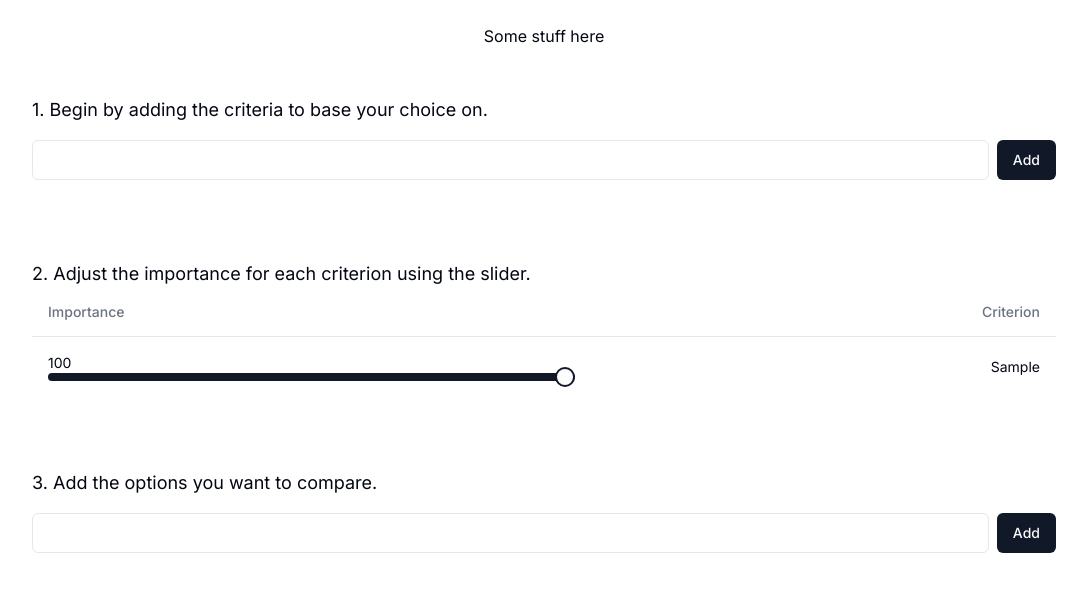
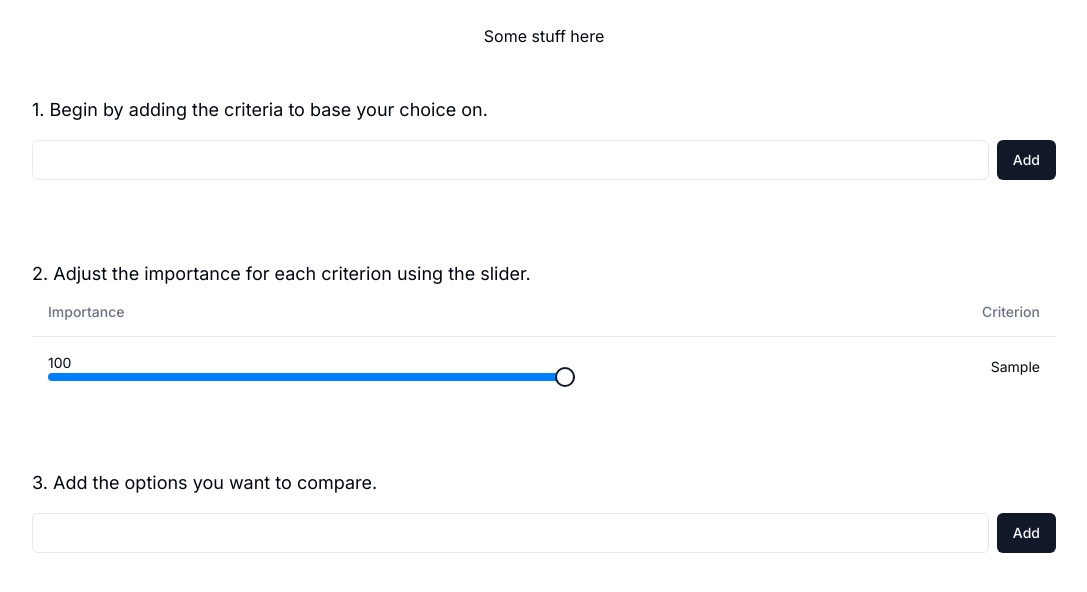
Before and after one commit to badmagick329/mgck, a Next.js app in the folder frontend/: page /choose in a window 1280 px wide. Both pictures are taken after typing "Sample" into the empty fields and a click on the button "Add". Shown: the top 592 px of the page, without its empty margins (96-1183 px from the left). Built offline with nearby package versions, Linux system fonts and the light colour scheme.

Commit message:
feat(choose): add changing colors on sliders

```diff
--- a/frontend/src/app/choose/_components/choices-table.tsx
+++ b/frontend/src/app/choose/_components/choices-table.tsx
@@ -56,6 +56,9 @@
                 <TableCell>
                   <div className='flex flex-wrap gap-2'>
                     {Object.entries(getCriteriaValues(c)).map((entry) => {
+                      const value = getCriterionValue(c, entry[0]);
+                      const sliderValue =
+                        (value || 0) * (125 / maxValue) - 125 / maxValue;
                       return (
                         <div
                           key={`${c}_${entry[0]}}`}
@@ -63,13 +66,14 @@
                         >
                           <div className='flex flex-col gap-2'>
                             <span>{entry[0]}</span>
-                            <span>{getCriterionValue(c, entry[0])}</span>
+                            <span>{value}</span>
                           </div>
                           <Slider
                             defaultValue={[1]}
                             max={maxValue}
                             min={minValue}
                             step={1}
+                            sliderValue={sliderValue}
                             onValueChange={(e: Array<number>) => {
                               setValue(entry[0], c, e[0]);
                             }}
--- a/frontend/src/app/choose/_components/criteria-table.tsx
+++ b/frontend/src/app/choose/_components/criteria-table.tsx
@@ -12,6 +12,7 @@
   GetWeight,
   SetCriterion,
 } from '@/hooks/use-choices-state';
+import { useState } from 'react';
 
 import Instruction from './instruction';
 
@@ -26,6 +27,8 @@
   getWeight,
   setCriterion,
 }: CriteriaTableProps) {
+  const [sliderValue, setSliderValue] = useState();
+
   if (getCriteria().length === 0) {
     return null;
   }
@@ -54,6 +57,7 @@
                       max={100}
                       min={1}
                       step={1}
+                      sliderValue={getWeight(c)}
                       onValueChange={(e: Array<number>) => {
                         setCriterion(c, e[0]);
                       }}
--- /dev/null
+++ b/frontend/src/components/ui/_slider.tsx
@@ -0,0 +1,27 @@
+'use client';
+
+import { cn } from '@/lib/utils';
+import * as SliderPrimitive from '@radix-ui/react-slider';
+import * as React from 'react';
+
+const Slider = React.forwardRef<
+  React.ElementRef<typeof SliderPrimitive.Root>,
+  React.ComponentPropsWithoutRef<typeof SliderPrimitive.Root>
+>(({ className, ...props }, ref) => (
+  <SliderPrimitive.Root
+    ref={ref}
+    className={cn(
+      'relative flex w-full touch-none select-none items-center',
+      className
+    )}
+    {...props}
+  >
+    <SliderPrimitive.Track className='relative h-2 w-full grow overflow-hidden rounded-full bg-secondary'>
+      <SliderPrimitive.Range className='absolute h-full bg-primary' />
+    </SliderPrimitive.Track>
+    <SliderPrimitive.Thumb className='block h-5 w-5 rounded-full border-2 border-primary bg-background ring-offset-background transition-colors focus-visible:outline-none focus-visible:ring-2 focus-visible:ring-ring focus-visible:ring-offset-2 disabled:pointer-events-none disabled:opacity-50' />
+  </SliderPrimitive.Root>
+));
+Slider.displayName = SliderPrimitive.Root.displayName;
+
+export { Slider };
--- a/frontend/src/components/ui/slider.tsx
+++ b/frontend/src/components/ui/slider.tsx
@@ -1,28 +1,34 @@
-"use client"
+'use client';
 
-import * as React from "react"
-import * as SliderPrimitive from "@radix-ui/react-slider"
-
-import { cn } from "@/lib/utils"
+import { cn } from '@/lib/utils';
+import * as SliderPrimitive from '@radix-ui/react-slider';
+import * as React from 'react';
 
 const Slider = React.forwardRef<
   React.ElementRef<typeof SliderPrimitive.Root>,
-  React.ComponentPropsWithoutRef<typeof SliderPrimitive.Root>
->(({ className, ...props }, ref) => (
+  React.ComponentPropsWithoutRef<typeof SliderPrimitive.Root> & {
+    sliderValue: number;
+  }
+>(({ className, sliderValue, ...props }, ref) => {
+  return (
     <SliderPrimitive.Root
       ref={ref}
       className={cn(
-      "relative flex w-full touch-none select-none items-center",
+        'relative flex w-full touch-none select-none items-center',
         className
       )}
       {...props}
     >
-    <SliderPrimitive.Track className="relative h-2 w-full grow overflow-hidden rounded-full bg-secondary">
-      <SliderPrimitive.Range className="absolute h-full bg-primary" />
+      <SliderPrimitive.Track className='relative h-2 w-full grow overflow-hidden rounded-full bg-secondary'>
+        <SliderPrimitive.Range
+          style={{ backgroundColor: `hsl(${sliderValue * 2.1}, 100%, 50%)` }}
+          className='absolute h-full'
+        />
       </SliderPrimitive.Track>
-    <SliderPrimitive.Thumb className="block h-5 w-5 rounded-full border-2 border-primary bg-background ring-offset-background transition-colors focus-visible:outline-none focus-visible:ring-2 focus-visible:ring-ring focus-visible:ring-offset-2 disabled:pointer-events-none disabled:opacity-50" />
+      <SliderPrimitive.Thumb className='block h-5 w-5 rounded-full border-2 border-primary bg-background ring-offset-background transition-colors focus-visible:outline-none focus-visible:ring-2 focus-visible:ring-ring focus-visible:ring-offset-2 disabled:pointer-events-none disabled:opacity-50' />
     </SliderPrimitive.Root>
-))
-Slider.displayName = SliderPrimitive.Root.displayName
+  );
+});
+Slider.displayName = SliderPrimitive.Root.displayName;
 
-export { Slider }
+export { Slider };
```
Lines whose indentation alone changed are shown as unchanged.
